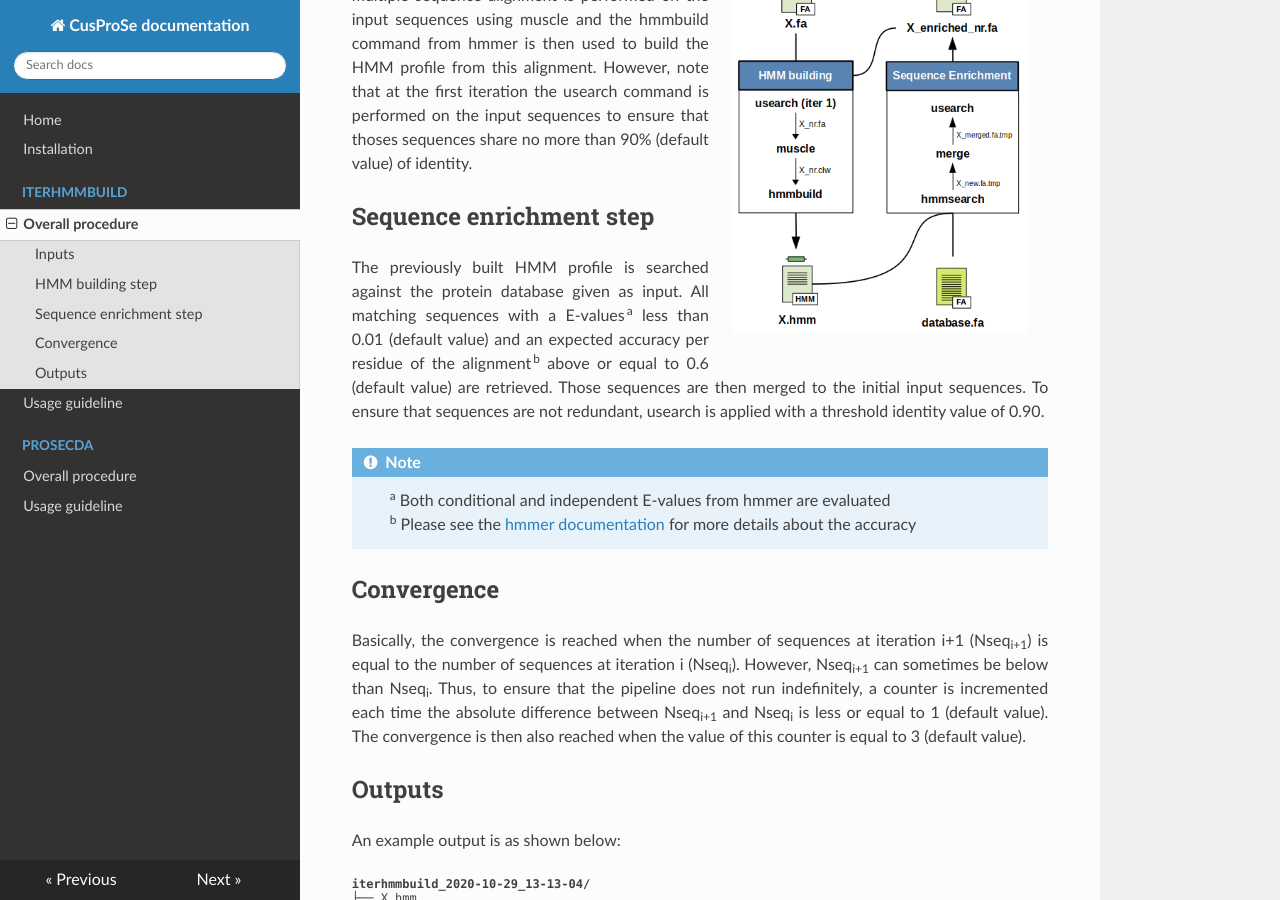
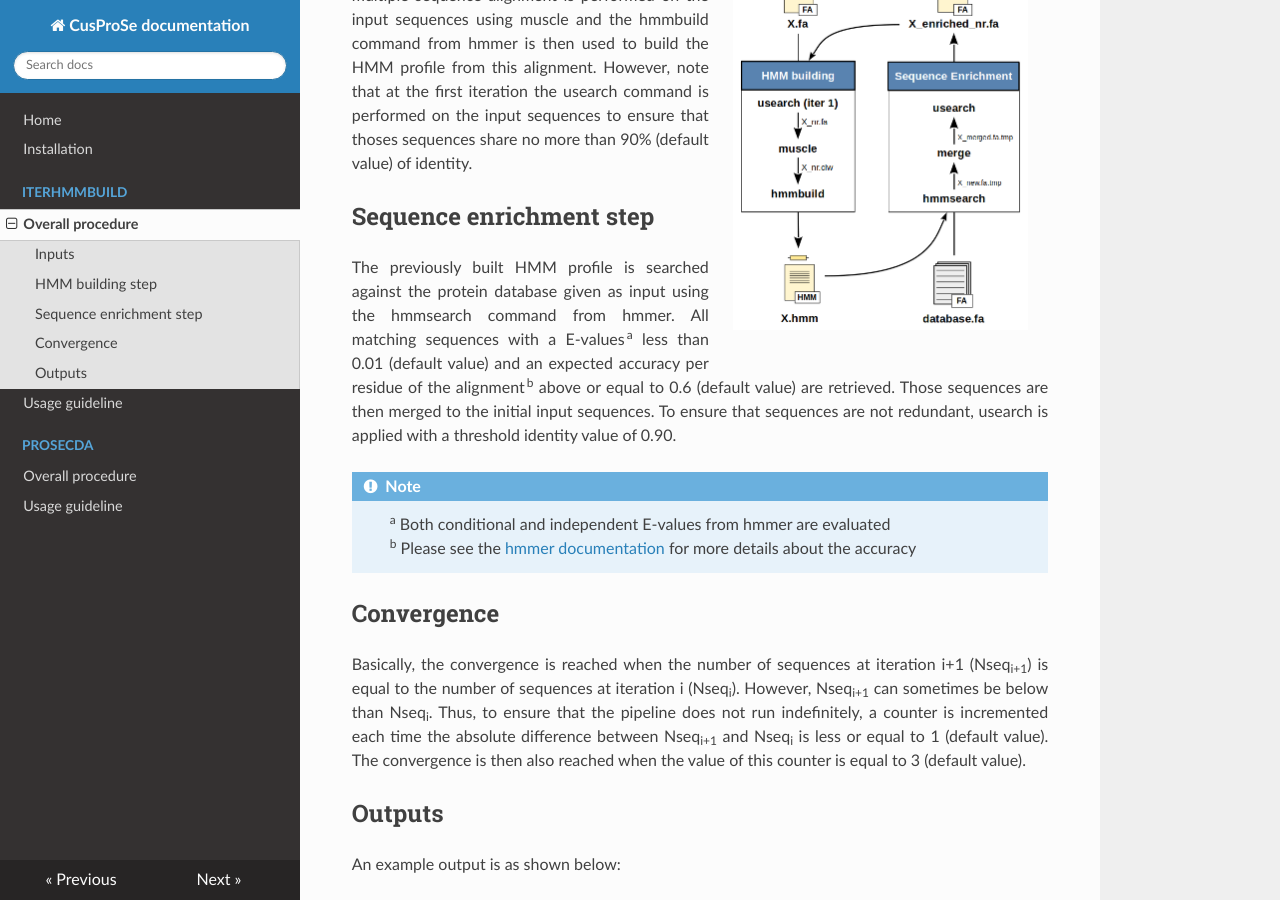
Before and after one commit to nchePortfolio/cusProSe, an MkDocs documentation site: the page built from docs/ihb_introduction.md, in a window 1280 px wide and 900 px high, scrolled down 1198 px. Built offline with MkDocs 1.6.1, drawn with Linux system fonts in a browser that asks for light colours; nearby versions of some CDN libraries.

Commit message:
Update figures in documentation

```diff
--- a/docs/ihb_introduction.md
+++ b/docs/ihb_introduction.md
@@ -14,24 +14,20 @@ The IterHMMBuild procedure starts building an HMM profile from either a set of r
 ## Inputs
 Two inputs are required for IterHMMBuild.
 
-The first input is either a fasta file with at least one protein sequence  (<a href="#overall-procedure">Figure 2</a>) OR a directory location where multiple individual fasta files are stored (<a href="./index.html#fig-1">Figure 1</a>). In the first case, the output will contain an HMM profile representative of the sequences in the fasta file given as input; if a directory is given as input then the HMM profile in the output will be a concatenation of HMM profiles, each corresponding to the fasta files present in the directory.
+The first input is either a fasta file with at least one protein sequence  (<a href="#iterhmmbuild-overall-procedure">Figure 2</a>) OR a directory location where multiple individual fasta files are stored (<a href="./index.html#fig-1">Figure 1</a>). In the first case, the output will contain an HMM profile representative of the sequences in the fasta file given as input; if a directory is given as input then the HMM profile in the output will be a concatenation of HMM profiles, each corresponding to the fasta files present in the directory.
 
 The second input is a fasta file of protein database used to enrich initial protein sequence(s) of interest.
 
 ## HMM building step
-
 <figure>
 <img class="align-right" src="./img/step_hmmbuilding_enrichment.png">
 </figure>
 <p>
-
 The HMM building is a two-step procedure: a multiple sequence alignment is performed on the input sequences using muscle and the hmmbuild command from hmmer is then used to build the HMM profile from this alignment. However, note that at the first iteration the usearch command is performed on the input sequences to ensure that thoses sequences share no more than 90% (default value) of identity.
 </p>
 
-
-
 ## Sequence enrichment step
-The previously built HMM profile is searched against the protein database given as input. All matching sequences with a E-values<sup>a</sup> less than 0.01 (default value) and an expected accuracy per residue of the alignment<sup>b</sup> above or equal to 0.6 (default value) are retrieved. Those sequences are then merged to the initial input sequences. To ensure that sequences are not redundant, usearch is applied with a threshold identity value of 0.90.
+The previously built HMM profile is searched against the protein database given as input using the hmmsearch command from hmmer. All matching sequences with a E-values<sup>a</sup> less than 0.01 (default value) and an expected accuracy per residue of the alignment<sup>b</sup> above or equal to 0.6 (default value) are retrieved. Those sequences are then merged to the initial input sequences. To ensure that sequences are not redundant, usearch is applied with a threshold identity value of 0.90.
 
 <div class="admonition note">
     <p class="first admonition-title">
```
Also changed, not shown: docs/psd_introduction.md (+1 -1 lines), docs/img/iterhmmbuild_pipeline_v2.png, docs/img/step_hmmbuilding_enrichment.png, 1 other file.
